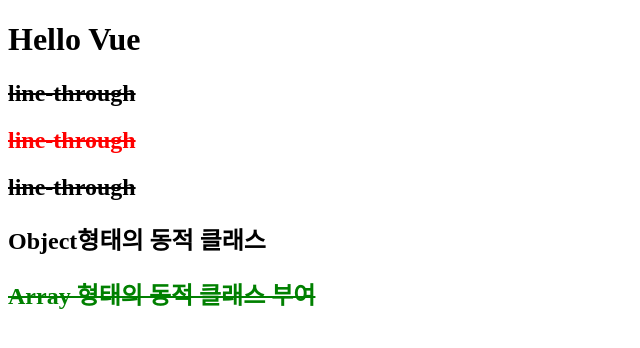
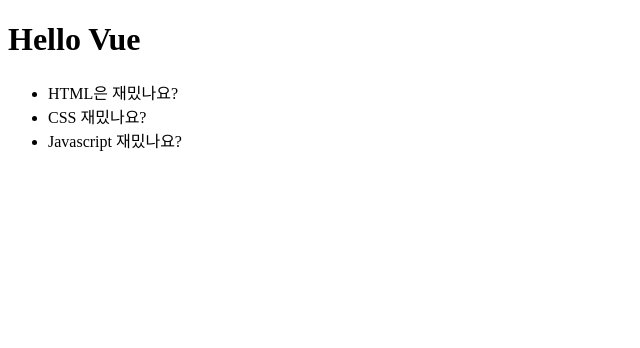
Before and after one commit to OKYOUNGBIN/Practice_Vue_Basic, a Vue app: page / in a window 1280 px wide. Shown: the top 348 px of the page, without its empty margins (0-640 px from the left). Built offline with nearby package versions, Linux system fonts and the light colour scheme.

Commit message:
if/ else

```diff
--- a/src/App.vue
+++ b/src/App.vue
@@ -1,27 +1,25 @@
 <template>
   <div>
     <h1>Hello Vue</h1>
-    <h2 class="line-through">line-through</h2>
-    <h2 v-bind:class="textDecoration" class="text-red">line-through</h2>
-    <h2 :class="isDone === true ? 'line-through' : 'highlight'">
-      line-through
-    </h2>
-    <h2
-      :class="{
-        highlight: isDone === false,
-        'text-red': username === 'scalper',
-      }"
-    >
-      Object형태의 동적 클래스
-    </h2>
-    <h2
-      :class="[
-        isDone === true ? 'line-through' : 'highlight',
-        username === 'scalper' ? 'text-red' : 'text-green',
-      ]"
-    >
-      Array 형태의 동적 클래스 부여
-    </h2>
+    <!-- <h2 v-if="showName">My name is {{ user.name }}</h2>
+    <h2 v-else>이름을 보여 줄 수 없습니다</h2>
+    <h2 v-if="user.age > 20">당신은 성인 입니다.</h2>
+    <h2 v-else-if="user.age > 14 && user.age < 20">당신은 청소년 입니다.</h2>
+    <h2 v-else>당신은 어린이 입니다.</h2> -->
+    <h2 v-if="!showName">{{ user.name }} IF</h2>
+    <h2 v-show="!showName">{{ user.name }} Show</h2>
+    <ul>
+      <template v-if="question === 'frontend'">
+        <li>HTML은 재밌나요?</li>
+        <li>CSS 재밌나요?</li>
+        <li>Javascript 재밌나요?</li>
+      </template>
+      <template v-else>
+        <li>Java 재밌나요?</li>
+        <li>Python 재밌나요?</li>
+        <li>C# 재밌나요?</li>
+      </template>
+    </ul>
   </div>
 </template>
 
@@ -30,26 +28,16 @@
   name: "App",
   data() {
     return {
-      username: "code",
-      isDone: true,
-      textDecoration: "line-through",
+      question: "frontend",
+      showName: true,
+      user: {
+        name: "scalper",
+        age: 15,
+        job: "programmer",
+      },
     };
   },
 };
 </script>
 
-<style>
-.text-red {
-  color: red;
-}
-.text-green {
-  color: green;
-}
-.highlight {
-  font-weight: bold;
-  background: pink;
-}
-.line-through {
-  text-decoration: line-through;
-}
-</style>
+<style></style>
```
